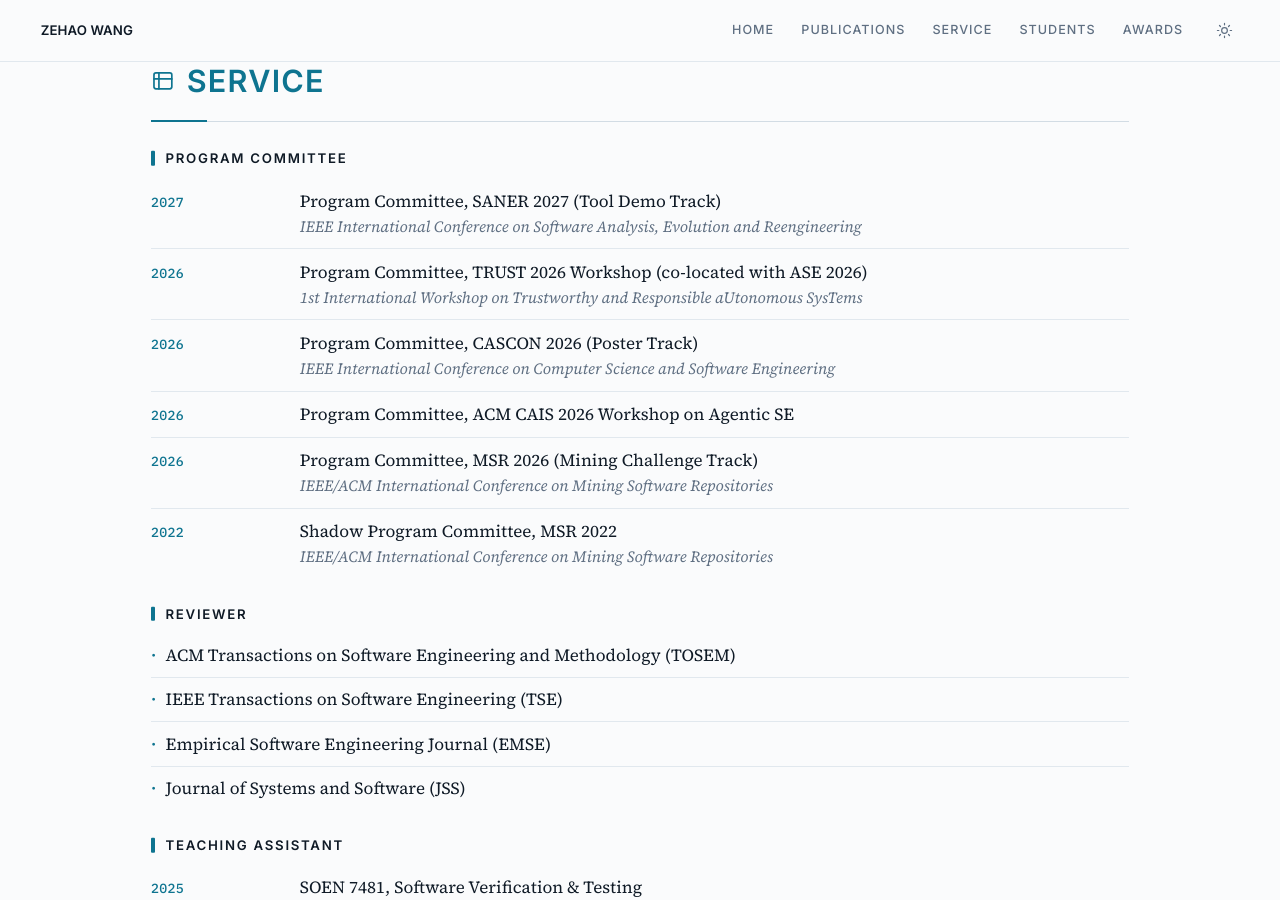
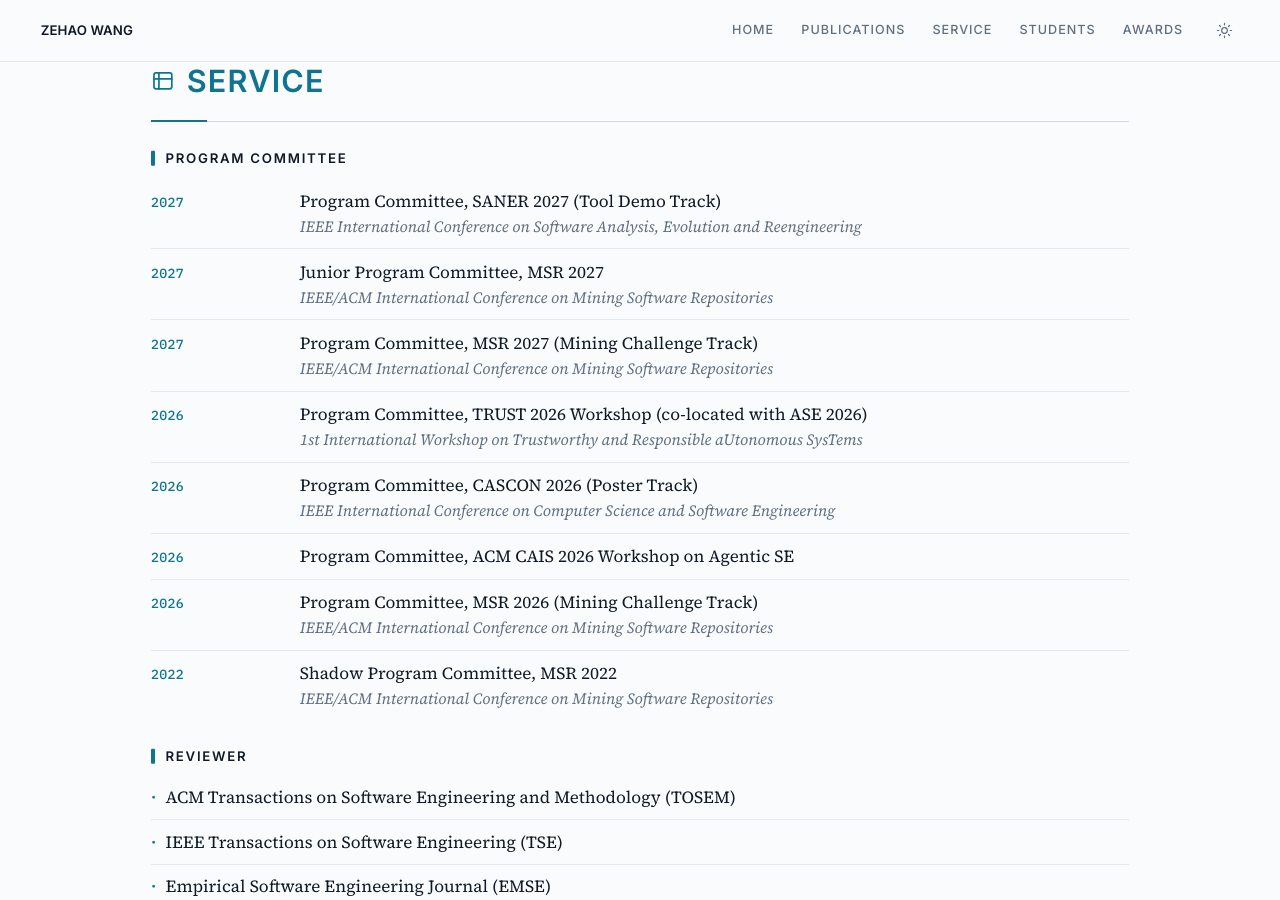
Before and after one commit to zehaowang00/zehaowang00.github.io, a Jekyll site: the page preview.html, which Jekyll copies as it is, in a window 1280 px wide and 900 px high, scrolled down 2149 px. Built offline with Jekyll 4.4.1, drawn with Linux system fonts in a browser that asks for light colours.

Commit message:
Add MSR 2027 Junior PC and Mining Challenge PC roles
Co-Authored-By: Claude Opus 5.5 <noreply@anthropic.com>

```diff
--- a/preview.html
+++ b/preview.html
@@ -237,6 +237,20 @@
           </span>
         </li>
         <li>
+          <span class="yr">2027</span>
+          <span>
+            <span class="what">Junior Program Committee, MSR 2027</span>
+            <span class="org">IEEE/ACM International Conference on Mining Software Repositories</span>
+          </span>
+        </li>
+        <li>
+          <span class="yr">2027</span>
+          <span>
+            <span class="what">Program Committee, MSR 2027 (Mining Challenge Track)</span>
+            <span class="org">IEEE/ACM International Conference on Mining Software Repositories</span>
+          </span>
+        </li>
+        <li>
           <span class="yr">2026</span>
           <span>
             <span class="what">Program Committee, TRUST 2026 Workshop (co-located with ASE 2026)</span>
```
Also changed, not shown: _layouts/home.html (+14 -0 lines).
